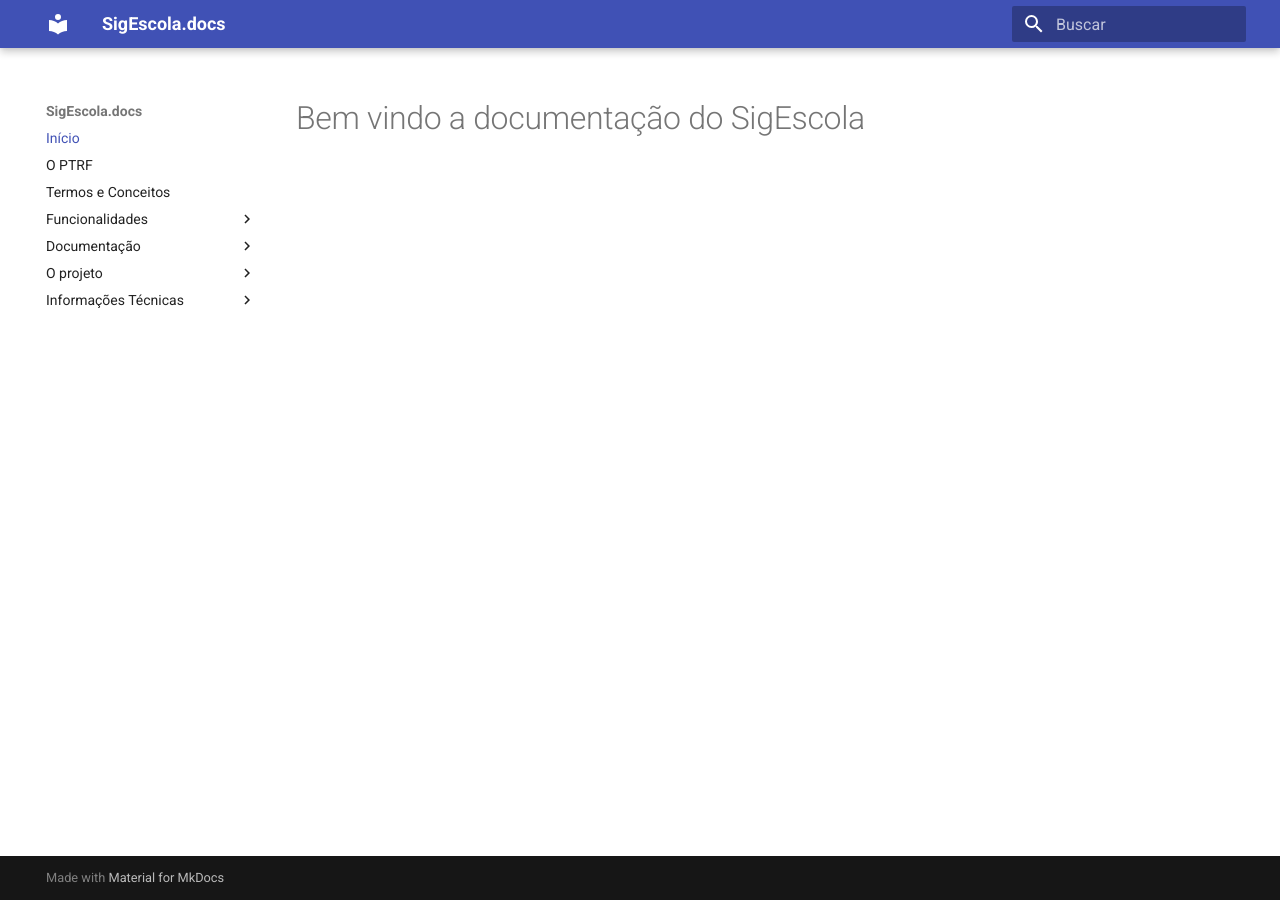
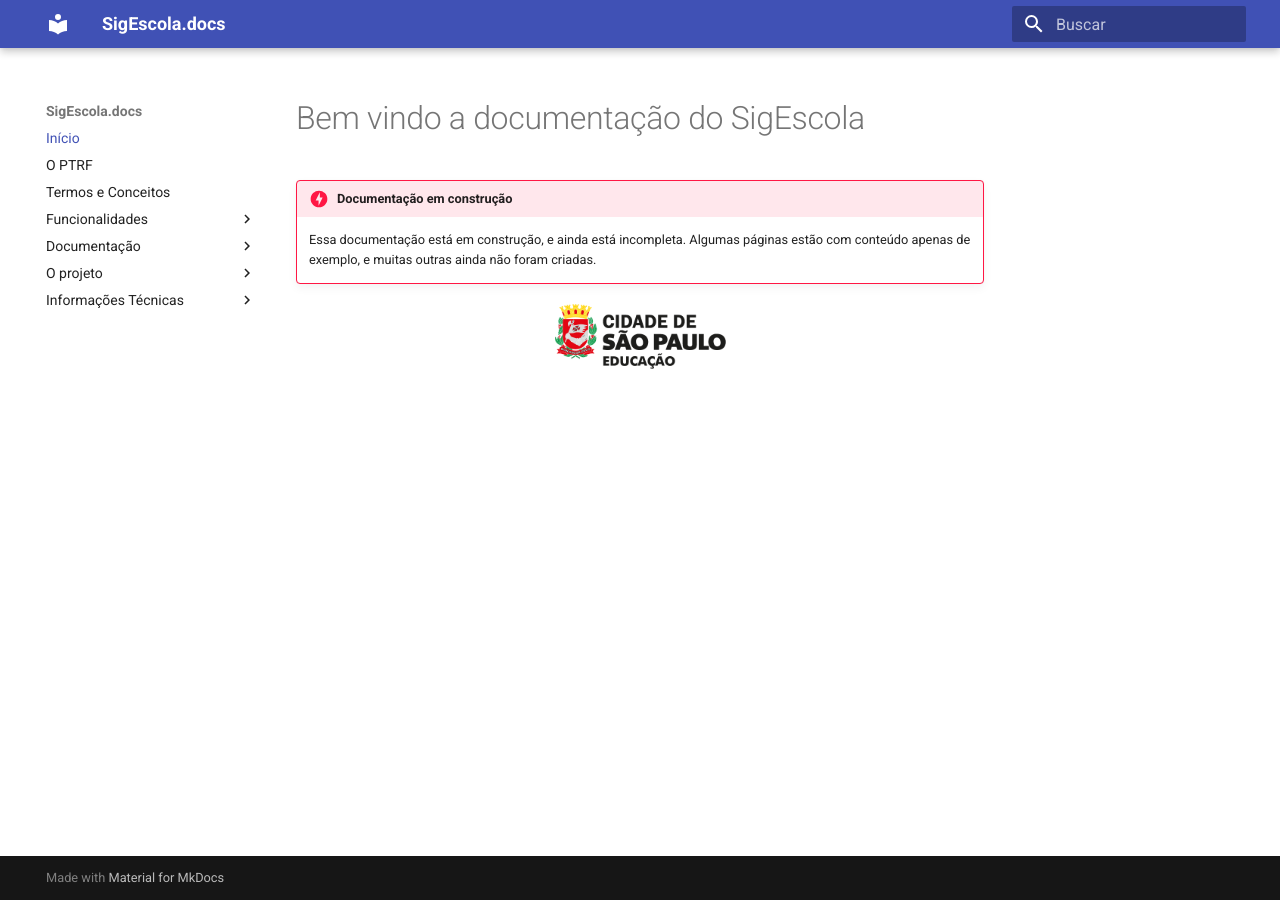
Before and after one commit to prefeiturasp/SME-PTRF-Docs, an MkDocs documentation site: the page built from docs/index.md, in a window 1280 px wide. Built offline with MkDocs 1.6.1 and Material for MkDocs 9.7.7, drawn with Linux system fonts in a browser that asks for light colours.

Commit message:
feat(91464): Alerta de documentação em construção

```diff
--- a/docs/index.md
+++ b/docs/index.md
@@ -1 +1,9 @@
 # Bem vindo a documentação do SigEscola
+
+!!! danger "Documentação em construção"
+	Essa documentação está em construção, e ainda está incompleta.
+    Algumas páginas estão com conteúdo apenas de exemplo, e muitas outras ainda não foram criadas.
+
+<div style="text-align:center">
+    <img src="/imagens/logo-sme.svg" alt="Logo Secretaria de Educação de São Paulo">
+</div>
```
Also changed, not shown: docs/imagens/logo-sme.svg (added).
